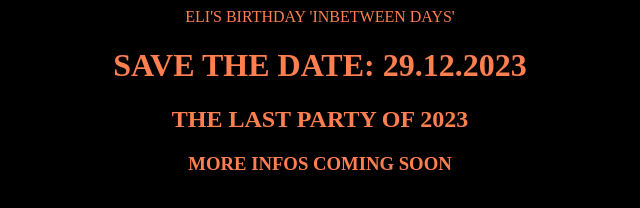
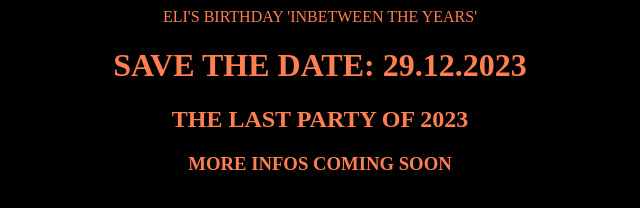
Before and after one commit to rahel02/Eli-s-birthdayparty-inbetween-the-days, a plain HTML site: page Savethedate.html in a window 1280 px wide. Shown: the full height of the page, 320-960 px from the left. Drawn offline with Linux system fonts and the light colour scheme.

Commit message:
Update Savethedate.html

```diff
--- a/Savethedate.html
+++ b/Savethedate.html
@@ -3,7 +3,7 @@
 
         <div class= TEXT>
 
-    <p>ELI'S BIRTHDAY 'INBETWEEN DAYS'</p>
+    <p>ELI'S BIRTHDAY 'INBETWEEN THE YEARS'</p>
         <h1>SAVE THE DATE: 29.12.2023</h1>
         <h2>THE LAST PARTY OF 2023</h2>
         <h3>MORE INFOS COMING SOON </h3>
```
